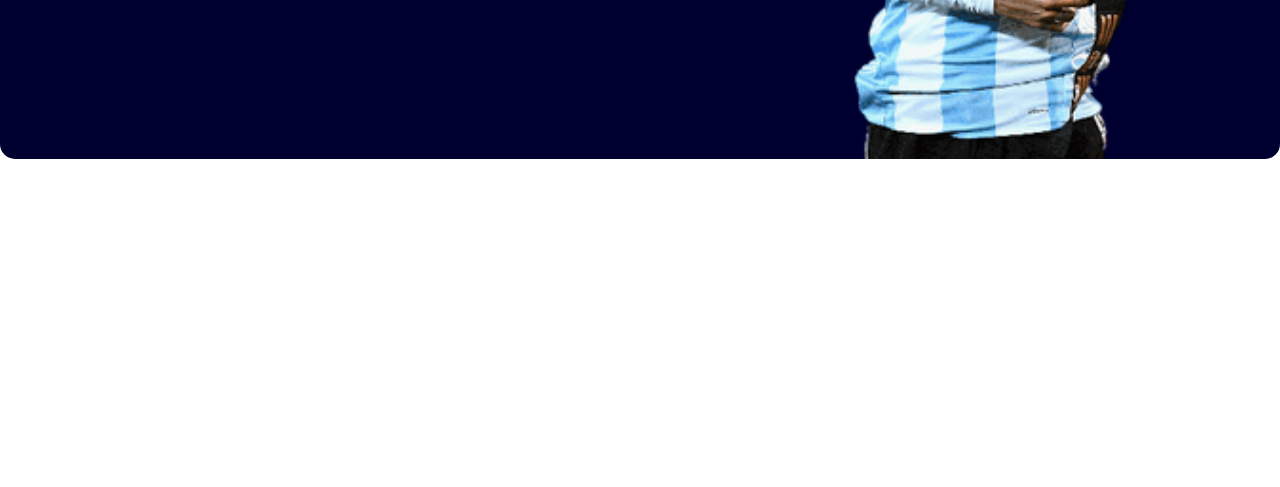
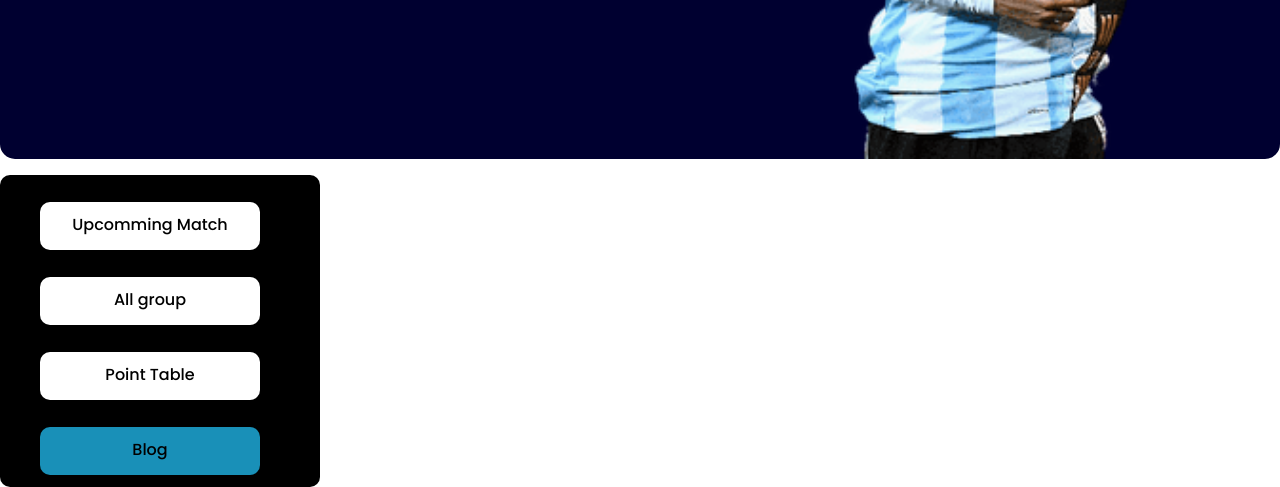
Before and after one commit to asshafi/world-cup, a plain HTML site: page index.html in a window 1280 px wide. Shown: the part 487-974 px from the top of the page. Before the commit the page ends 800 px from the top, so only its background shows below. Drawn offline with Linux system fonts and the light colour scheme.

Commit message:
side bar added

```diff
--- a/index.html
+++ b/index.html
@@ -28,7 +28,20 @@
             <img id="header-pic" src="img/messi4.png" alt="">
         </div>
     </header>
-
+    <main>
+        <section class="container">
+            <!-- sid menu bar -->
+            <div class="side-bar">
+                <ul>
+                    <li><a href="">Upcomming Match</a></li>
+                    <li><a href="">All group</a></li>
+                    <li><a href="">Point Table</a></li>
+                    <li><a class="active" href="">Blog</a></li>
+                </ul>
+            </div>
+            <!-- main content  -->
+        </section>
+    </main>
 </body>
 
 </html>
--- a/style.css
+++ b/style.css
@@ -46,3 +46,33 @@ body {
 #header-pic {
     height: 646px;
 }
+
+/* side menu bar  */
+.side-bar {
+    background-color: black;
+    width: 25%;
+    height: 312px;
+    border-radius: 10px;
+}
+
+.side-bar ul {
+    list-style: none;
+
+}
+
+.side-bar a {
+    display: inline-block;
+    text-decoration: none;
+    color: black;
+    background-color: white;
+    margin-top: 27px;
+    padding: 10px 10px 10px 10px;
+    width: 200px;
+    height: 28px;
+    border-radius: 10px;
+    text-align: center;
+}
+
+a.active {
+    background-color: rgb(25, 144, 184);
+}
```
